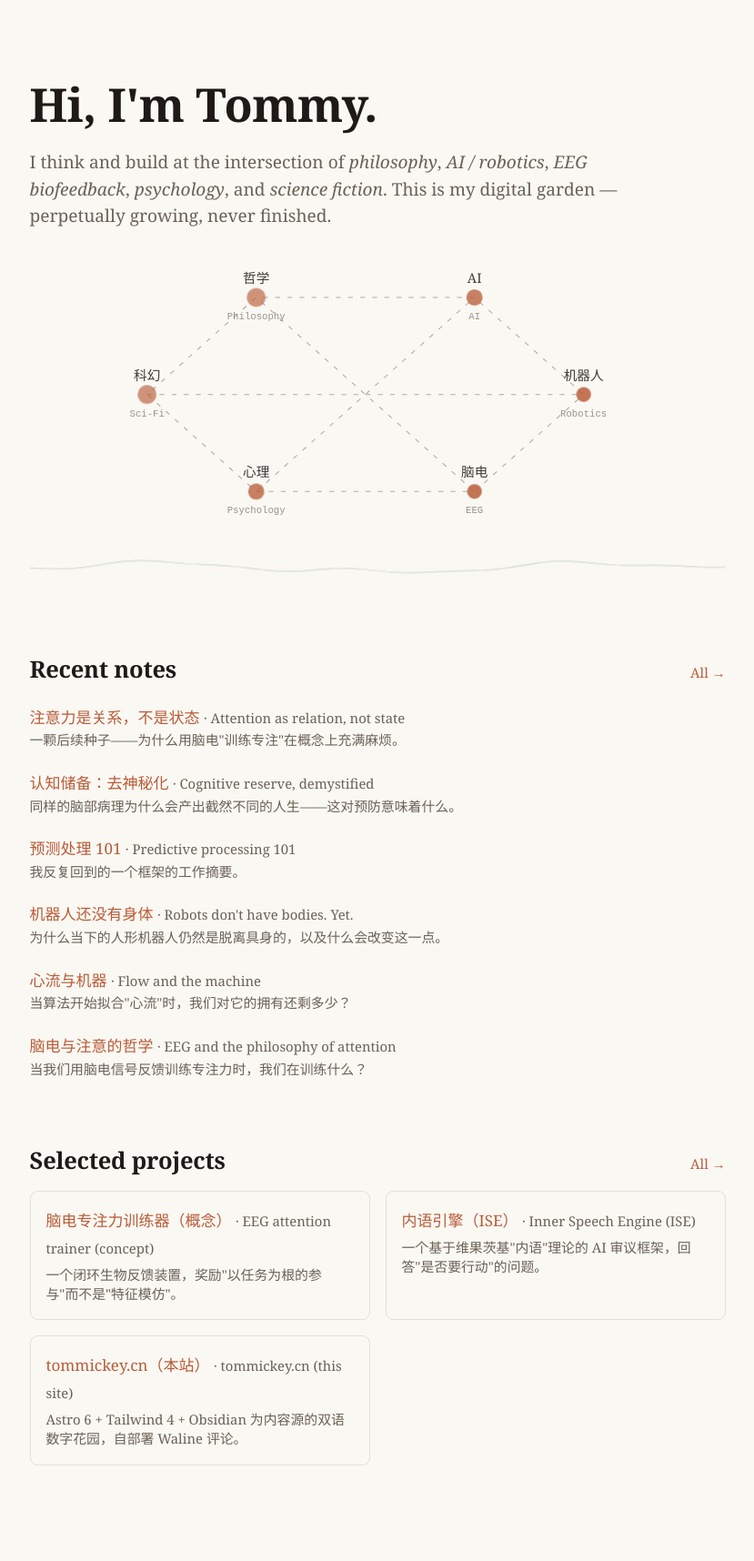
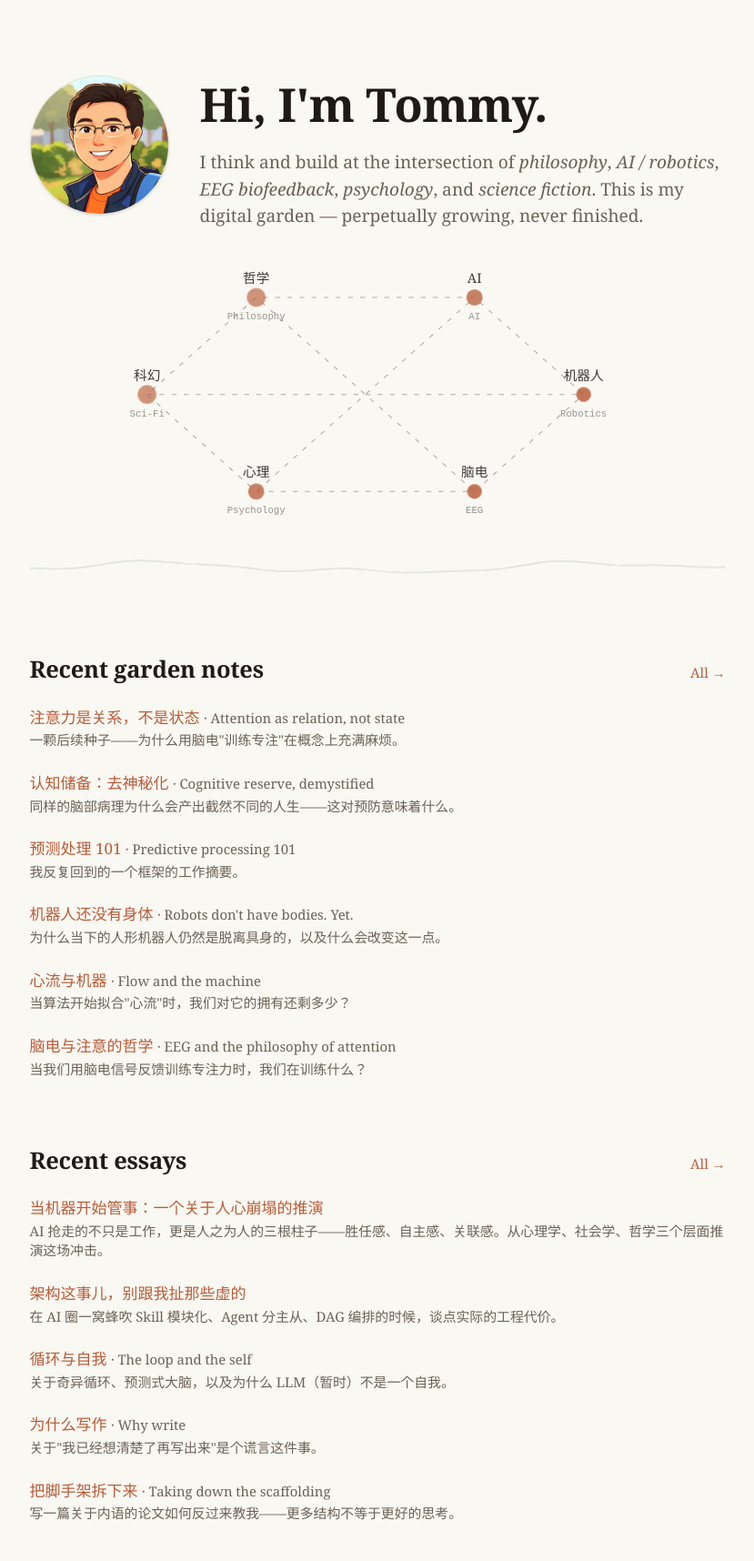
Before and after one commit to Tommickey2020gmail/myWebsite, an Astro site: page / in a window 1280 px wide. Shown: the part 81-1797 px from the top of the page at 91% size, without its empty margins (225-1054 px from the left). Built offline with nearby package versions, Linux system fonts and the light colour scheme; Astro itself is replaced by a stand-in of ours; some packages are replaced by stand-ins of ours.

Commit message:
home: add avatar, recent essays section, rename garden notes heading
Co-Authored-By: Claude Opus 4.6 <noreply@anthropic.com>

```diff
--- a/src/pages/index.astro
+++ b/src/pages/index.astro
@@ -9,6 +9,10 @@ import { slugHref } from '../lib/url';
 const allGarden = (await getCollection('garden', ({ data }) => !data.draft))
   .sort((a, b) => (b.data.updated ?? b.data.created).getTime() - (a.data.updated ?? a.data.created).getTime())
   .slice(0, 6);
+
+const recentEssays = (await getCollection('essays', ({ data }) => !data.draft))
+  .sort((a, b) => (b.data.updated ?? b.data.created).getTime() - (a.data.updated ?? a.data.created).getTime())
+  .slice(0, 5);
 
 const featuredProjects = (await getCollection('projects', ({ data }) => !data.draft && data.featured))
   .slice(0, 3);
@@ -43,6 +47,16 @@ const jsonLd = [
 ---
 <BaseLayout title="首页 / Home" description="Tommy 的数字花园 — 哲学、AI、机器人、脑电反馈、心理学、科幻。Tommy's digital garden — philosophy, AI, robotics, EEG biofeedback, psychology, science fiction." jsonLd={jsonLd}>
   <section class="py-10">
+    <div class="flex flex-col sm:flex-row sm:items-start sm:gap-8">
+      <img
+        src="/avatar.png"
+        alt="Tommy 的卡通头像 / Tommy's cartoon avatar"
+        width="144"
+        height="144"
+        class="w-28 h-28 sm:w-36 sm:h-36 rounded-full border border-border shadow-sm shrink-0 mb-6 sm:mb-0"
+        loading="eager"
+      />
+      <div>
         <h1 class="text-4xl sm:text-5xl font-serif leading-tight mb-4">
           <span lang="zh">你好，我是 Tommy。</span><span class="biling-sep" aria-hidden="true"> / </span><span lang="en">Hi, I'm Tommy.</span>
         </h1>
@@ -50,18 +64,20 @@ const jsonLd = [
           我在<em>哲学</em>、<em>AI / 机器人</em>、<em>脑电生物反馈</em>、<em>心理学</em>与<em>科幻</em>的交汇处思考与制造。
           这是我的数字花园 —— 永远在生长，从未完工。
         </p>
-    <p class="text-lg text-muted max-w-prose mb-8" lang="en">
+        <p class="text-lg text-muted max-w-prose" lang="en">
           I think and build at the intersection of <em>philosophy</em>, <em>AI / robotics</em>,
           <em>EEG biofeedback</em>, <em>psychology</em>, and <em>science fiction</em>.
           This is my digital garden — perpetually growing, never finished.
         </p>
-    <HeroGraph />
+      </div>
+    </div>
+    <div class="mt-8"><HeroGraph /></div>
     <div class="mt-6"><EegBand /></div>
   </section>
 
   <section class="py-8">
     <div class="flex items-baseline justify-between mb-4">
-      <h2 class="text-2xl font-serif"><span lang="zh">近期笔记</span><span class="biling-sep" aria-hidden="true"> / </span><span lang="en">Recent notes</span></h2>
+      <h2 class="text-2xl font-serif"><span lang="zh">近期花园笔记</span><span class="biling-sep" aria-hidden="true"> / </span><span lang="en">Recent garden notes</span></h2>
       <a href="/garden/" class="text-sm"><span lang="zh">全部</span><span class="biling-sep" aria-hidden="true"> / </span><span lang="en">All</span> →</a>
     </div>
     {allGarden.length === 0 ? (
@@ -85,6 +101,30 @@ const jsonLd = [
     )}
   </section>
 
+  {recentEssays.length > 0 && (
+    <section class="py-8">
+      <div class="flex items-baseline justify-between mb-4">
+        <h2 class="text-2xl font-serif"><span lang="zh">近期随笔</span><span class="biling-sep" aria-hidden="true"> / </span><span lang="en">Recent essays</span></h2>
+        <a href="/essays/" class="text-sm"><span lang="zh">全部</span><span class="biling-sep" aria-hidden="true"> / </span><span lang="en">All</span> →</a>
+      </div>
+      <ul class="space-y-3">
+        {recentEssays.map((e) => (
+          <li>
+            <a href={`/essays/${slugHref(e.id)}/`} class="block py-1 no-underline hover:text-accent">
+              <span class="font-medium">{e.data.title}</span>
+              {e.data.title_en && e.data.title_en !== e.data.title && (
+                <span class="text-sm text-muted" lang="en"> · {e.data.title_en}</span>
+              )}
+              {e.data.description && (
+                <span class="block text-sm text-muted">{e.data.description}</span>
+              )}
+            </a>
+          </li>
+        ))}
+      </ul>
+    </section>
+  )}
+
   {featuredProjects.length > 0 && (
     <section class="py-8">
       <div class="flex items-baseline justify-between mb-4">
```
Also changed, not shown: public/avatar.png (added). Lines whose indentation alone changed are shown as unchanged.
